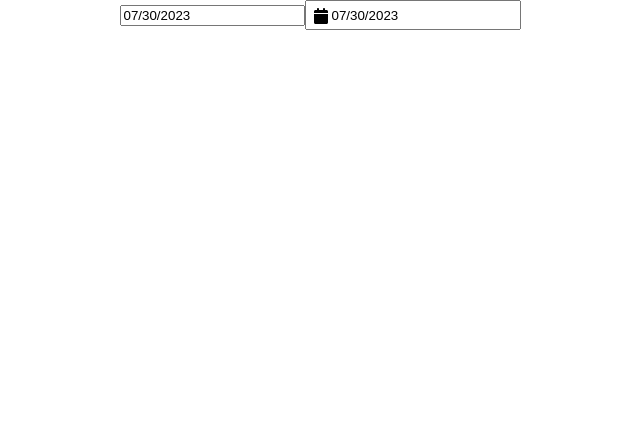
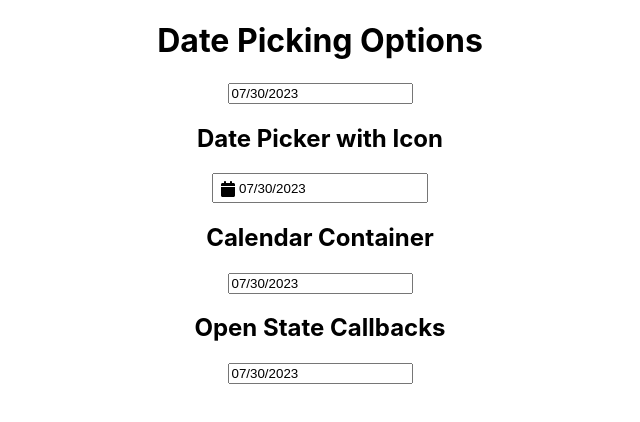
Before and after one commit to mghondo/reactDatePicker, a React (Create React App) app: page / in a window 1280 px wide. Shown: the top 422 px of the page, without its empty margins (320-960 px from the left). Built offline with nearby package versions, Linux system fonts and the light colour scheme.

Commit message:
More components added.

```diff
--- a/src/App.js
+++ b/src/App.js
@@ -4,16 +4,21 @@ import React, { useState } from "react";
 import DatePicker from "react-datepicker";
 import DatePicker1 from "./components/DatePicker1";
 import "react-datepicker/dist/react-datepicker.css";
+import CalendarContainer1 from "./components/CalendarContainer1";
+import CalenderOpenStateCallbacks from "./components/CalenderOpenStateCallbacks";
 
 function App() {
   const [startDate, setStartDate] = useState(new Date());
   return (
     <div className="App">
+      <h1>Date Picking Options</h1>
       <DatePicker
         selected={startDate}
         onChange={(date) => setStartDate(date)}
       />
       <DatePicker1></DatePicker1>
+      <CalendarContainer1></CalendarContainer1>
+      <CalenderOpenStateCallbacks></CalenderOpenStateCallbacks>
     </div>
   );
 }
--- /dev/null
+++ b/src/components/CalendarContainer1.js
@@ -0,0 +1,32 @@
+import React, { useState } from "react";
+import DatePicker from "react-datepicker";
+import { CalendarContainer } from "react-datepicker";
+
+const CalendarContainer1 = () => {
+  const [startDate, setStartDate] = useState(new Date());
+  const MyContainer = ({ className, children }) => {
+    return (
+      <div style={{ padding: "16px", background: "#216ba5", color: "#fff" }}>
+        <h2>Calendar Container</h2>
+        <CalendarContainer className={className}>
+          <div style={{ background: "#f0f0f0" }}>
+            What is your favorite day?
+          </div>
+          <div style={{ position: "relative" }}>{children}</div>
+        </CalendarContainer>
+      </div>
+    );
+  };
+  return (
+    <div>
+      <h2>Calendar Container</h2>
+      <DatePicker
+        selected={startDate}
+        onChange={(date) => setStartDate(date)}
+        calendarContainer={MyContainer}
+      />
+    </div>
+  );
+};
+
+export default CalendarContainer1;
--- /dev/null
+++ b/src/components/CalenderOpenStateCallbacks.js
@@ -0,0 +1,23 @@
+import React, { useState } from "react";
+import DatePicker from "react-datepicker";
+
+const CalenderOpenStateCallbacks = () => {
+  const [date, setDate] = useState(new Date());
+
+  const handleCalendarClose = () => console.log("Calendar closed");
+  const handleCalendarOpen = () => console.log("Calendar opened");
+
+  return (
+    <div>
+      <h2>Open State Callbacks</h2>
+      <DatePicker
+        selected={date}
+        onChange={(date) => setDate(date)}
+        onCalendarClose={handleCalendarClose}
+        onCalendarOpen={handleCalendarOpen}
+      />
+    </div>
+  );
+};
+
+export default CalenderOpenStateCallbacks;
--- a/src/components/DatePicker1.js
+++ b/src/components/DatePicker1.js
@@ -5,11 +5,14 @@ import DatePicker from "react-datepicker";
 function DatePicker1() {
   const [startDate, setStartDate] = useState(new Date());
   return (
-    <DatePicker
-      showIcon
-      selected={startDate}
-      onChange={(date) => setStartDate(date)}
-    />
+    <div>
+      <h2>Date Picker with Icon</h2>
+      <DatePicker
+        showIcon
+        selected={startDate}
+        onChange={(date) => setStartDate(date)}
+      />
+    </div>
   );
 }
 
```
